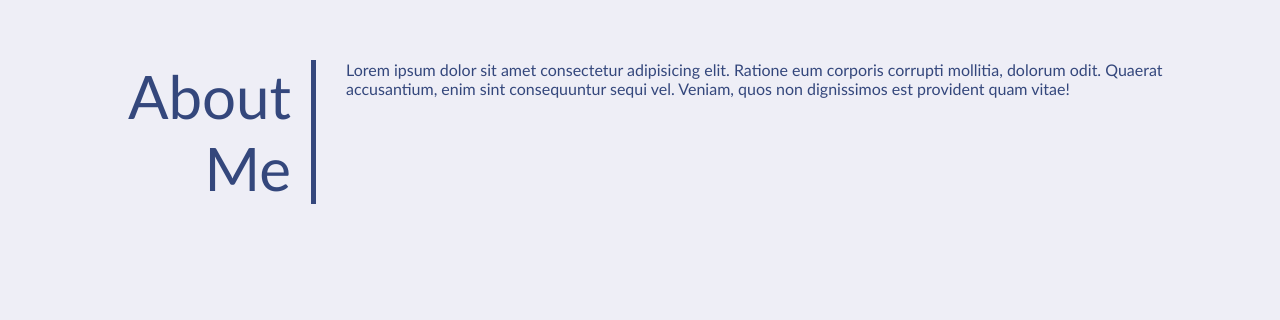
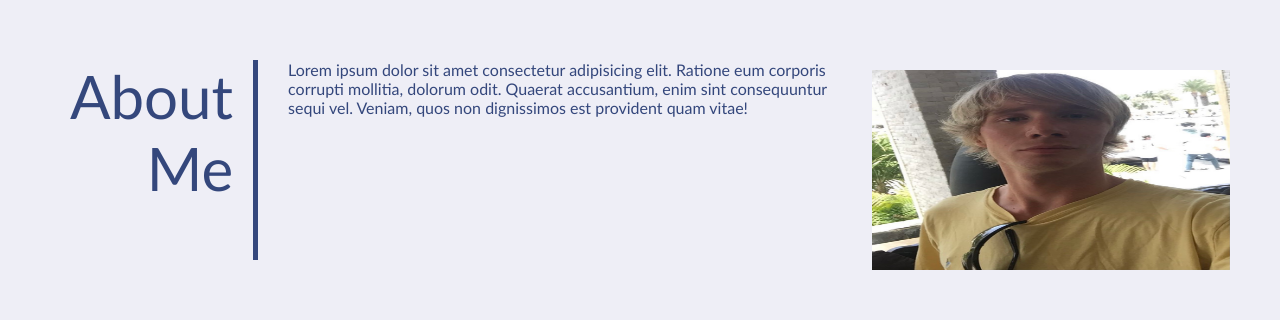
Before and after one commit to jacksonpeak1/New-Portfolio, a plain HTML site: page index.html in a window 1280 px wide. Shown: the part 362-682 px from the top of the page. Drawn offline with Linux system fonts and the light colour scheme.

Commit message:
Updated final Index.HTML

```diff
--- a/index.html
+++ b/index.html
@@ -40,6 +40,7 @@
                     Quaerat accusantium, enim sint consequuntur sequi vel.
                     Veniam, quos non dignissimos est provident quam vitae!
                 </p>
+                <img style="width: 50%; margin: 10px 0 10px 10px;" src="assets/images/IMG_8268.jpg"> <alt="Jackson">
             </div>
         </article>
 
```
Also changed, not shown: 1 other file.
